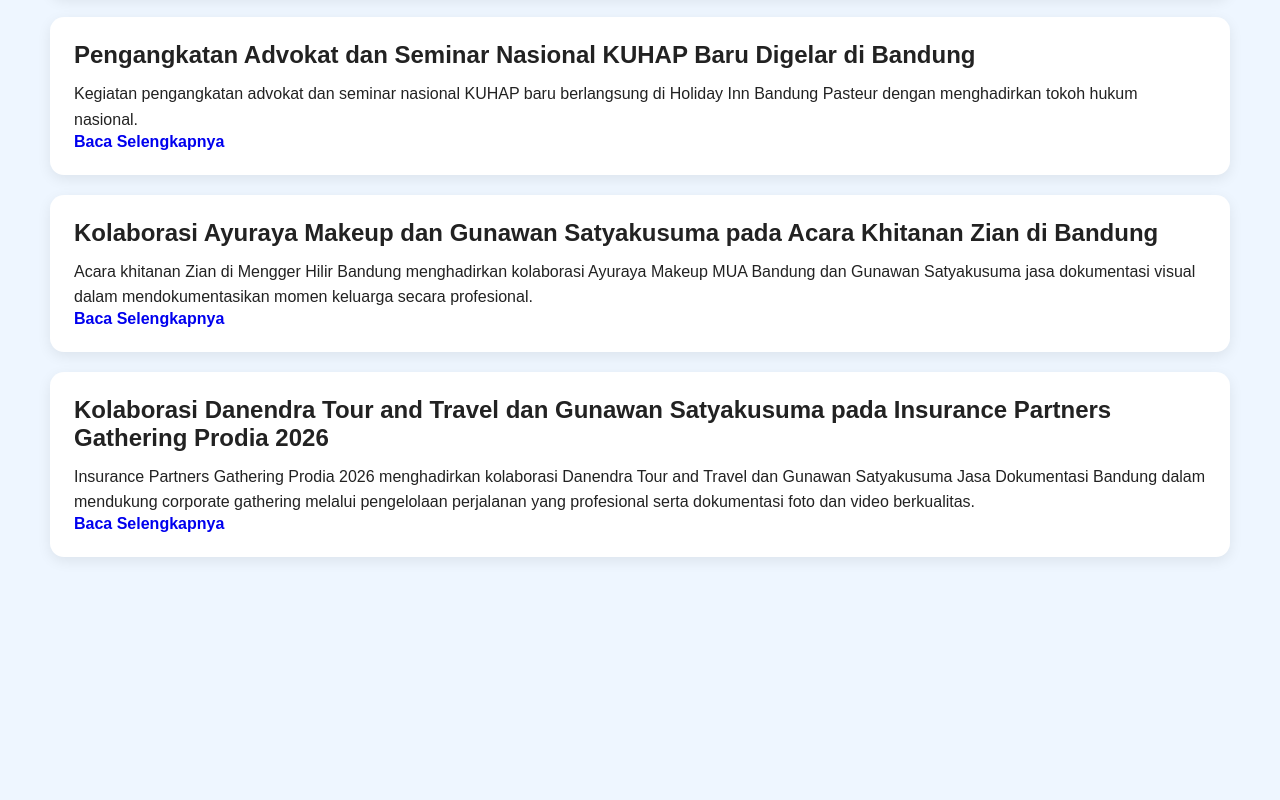
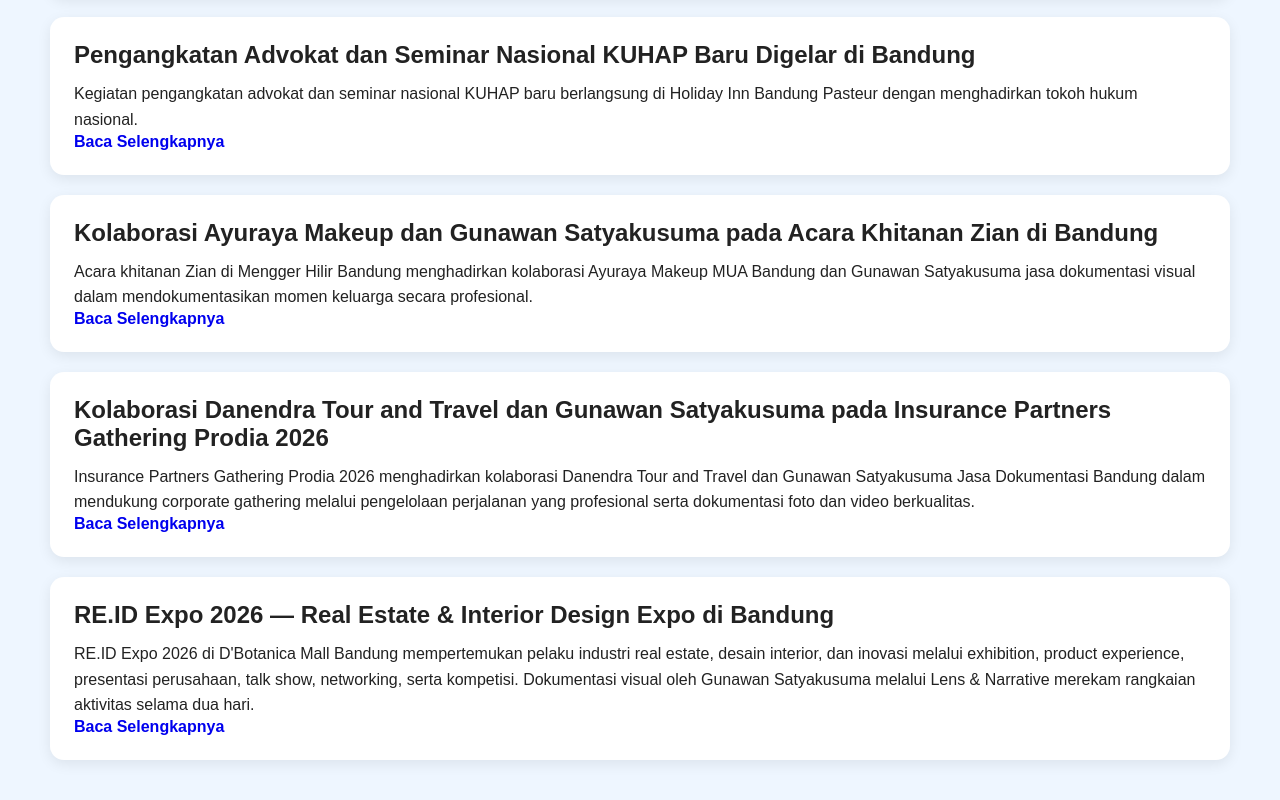
Before and after one commit to Bandung-Biz-Daily/Bandung-Biz-Daily.github.io, a plain HTML site: page event/index.html in a window 1280 px wide. Shown: the part 895-1695 px from the top of the page. Before the commit the page ends 1492 px from the top, so only its background shows below. Drawn offline with Linux system fonts and the light colour scheme.

Commit message:
Update index.html

```diff
--- a/event/index.html
+++ b/event/index.html
@@ -70,6 +70,12 @@
   <a href="prodia-insurance-partners-gathering-2026.html" class="read-more">Baca Selengkapnya</a>
 </div>
 
+<div class="card">
+  <h3>RE.ID Expo 2026 — Real Estate & Interior Design Expo di Bandung</h3>
+  <p>RE.ID Expo 2026 di D'Botanica Mall Bandung mempertemukan pelaku industri real estate, desain interior, dan inovasi melalui exhibition, product experience, presentasi perusahaan, talk show, networking, serta kompetisi. Dokumentasi visual oleh Gunawan Satyakusuma melalui Lens & Narrative merekam rangkaian aktivitas selama dua hari.</p>
+  <a href="reid-expo-real-estate-interior-design-bandung-2026.html" class="read-more">Baca Selengkapnya</a>
+</div>
+
 </section>
 
 </body>
```
